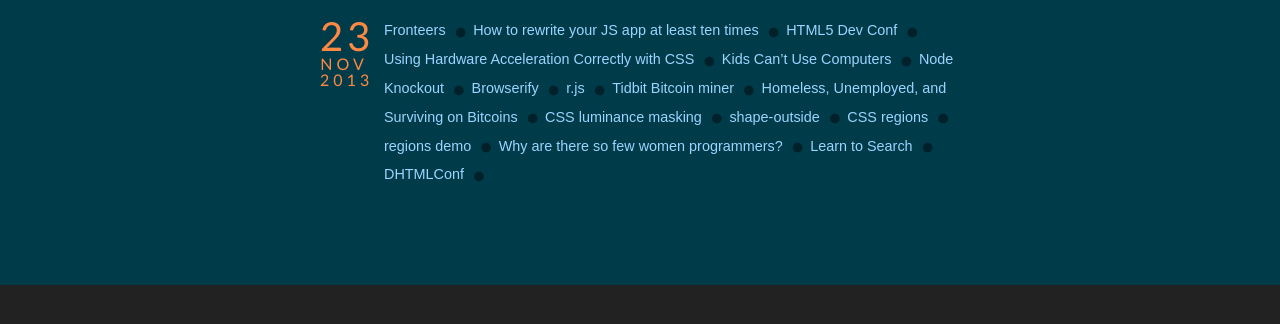
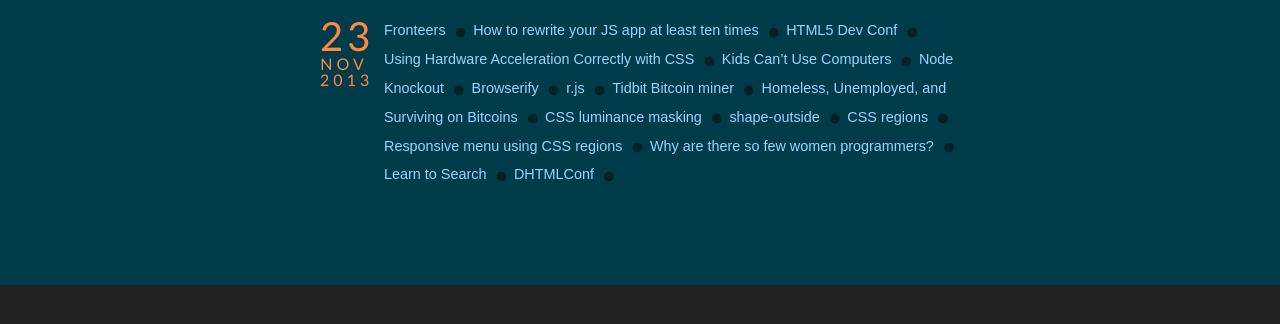
Before and after one commit to fripfrap/fripfrap.github.com, a Jekyll site: the page built from _posts/2013-11-23-12.md, in a window 1280 px wide, cut to the strip 588-933 px from the top of the page. Shown: the top 324 px of the strip. Built offline with Jekyll 4.4.1, drawn with Linux system fonts in a browser that asks for light colours; Markdown is read by kramdown in place of the engine named in the settings.

Commit message:
fixed regions demo link

```diff
--- a/_posts/2013-11-23-12.md
+++ b/_posts/2013-11-23-12.md
@@ -19,7 +19,7 @@
 - [CSS luminance masking](http://blogs.adobe.com/webplatform/2013/10/08/css-luminance-masking-now-available-in-chrome-canary-and-webkit-nightly/)
 - [shape-outside](http://docs.webplatform.org/wiki/css/properties/shape-outside)
 - [CSS regions](http://html.adobe.com/webplatform/layout/regions/)
-- [regions demo](https://github.com/adobe-webplatform/Demo-for-National-Geographic-Orphan-Elephants)
+- [Responsive menu using CSS regions](http://codepen.io/oslego/details/tdHEg)
 - [Why are there so few women programmers?](http://scripting.com/2013/08/19/whyArentThereMoreWomenProgrammers)
 - [Learn to Search](http://learn-to-search.com/#slide-0)
 - [DHTMLConf](http://dhtmlconf.com/)
```
